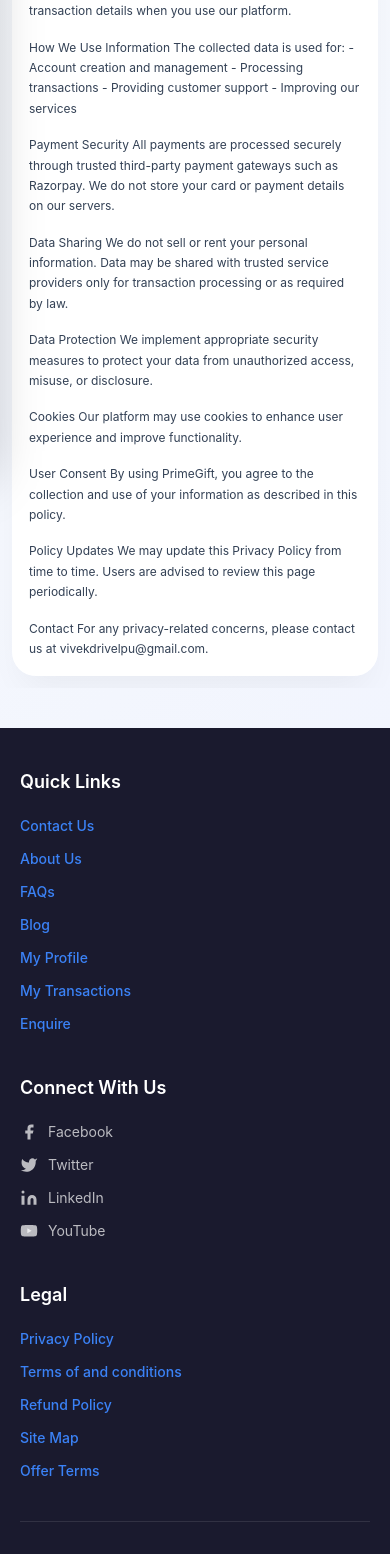
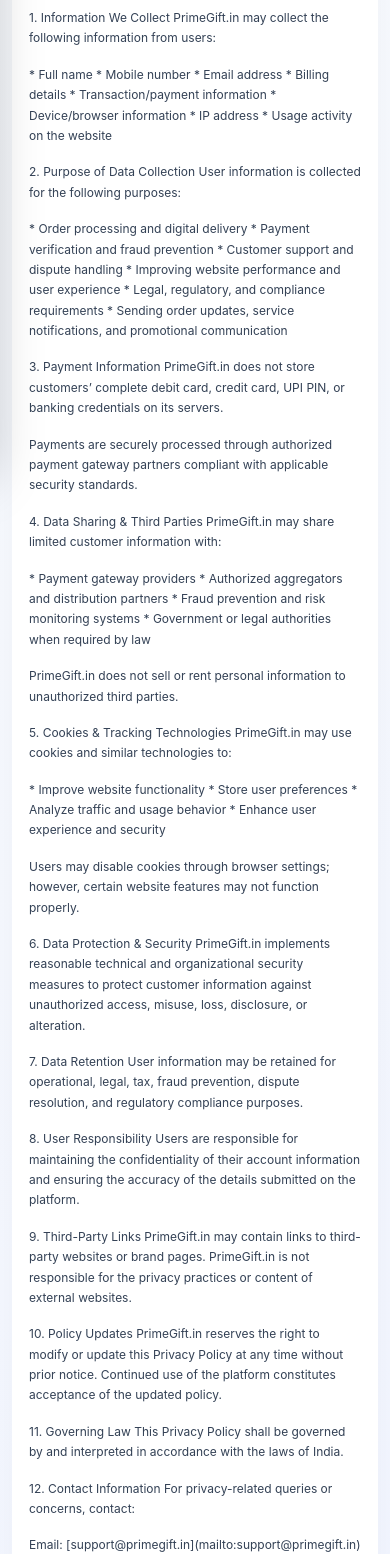
Before and after one commit to vivekyadav1050/Primegift, a React (Vite) app: page /privacy in a window 390 px wide. Shown: the part 381-1935 px from the top of the page. Built offline with nearby package versions, Linux system fonts and the light colour scheme; no server answers.

Commit message:
privacy policy change phone pay pg

```diff
--- a/src/content/Privacy.js
+++ b/src/content/Privacy.js
@@ -1,36 +1,82 @@
 const privacyContent = `
-PrimeGift values your privacy and is committed to protecting your personal information.
+PrimeGift.in values the privacy and security of its users. This Privacy Policy explains how we collect, use, store, and protect user information when customers access or use our platform.
 
-Information We Collect
-We may collect personal details such as name, email address, phone number, and transaction details when you use our platform.
+1. Information We Collect
+   PrimeGift.in may collect the following information from users:
 
-How We Use Information
-The collected data is used for:
-- Account creation and management
-- Processing transactions
-- Providing customer support
-- Improving our services
+* Full name
+* Mobile number
+* Email address
+* Billing details
+* Transaction/payment information
+* Device/browser information
+* IP address
+* Usage activity on the website
 
-Payment Security
-All payments are processed securely through trusted third-party payment gateways such as Razorpay. We do not store your card or payment details on our servers.
+2. Purpose of Data Collection
+   User information is collected for the following purposes:
 
-Data Sharing
-We do not sell or rent your personal information. Data may be shared with trusted service providers only for transaction processing or as required by law.
+* Order processing and digital delivery
+* Payment verification and fraud prevention
+* Customer support and dispute handling
+* Improving website performance and user experience
+* Legal, regulatory, and compliance requirements
+* Sending order updates, service notifications, and promotional communication
 
-Data Protection
-We implement appropriate security measures to protect your data from unauthorized access, misuse, or disclosure.
+3. Payment Information
+   PrimeGift.in does not store customers’ complete debit card, credit card, UPI PIN, or banking credentials on its servers.
 
-Cookies
-Our platform may use cookies to enhance user experience and improve functionality.
+Payments are securely processed through authorized payment gateway partners compliant with applicable security standards.
 
-User Consent
-By using PrimeGift, you agree to the collection and use of your information as described in this policy.
+4. Data Sharing & Third Parties
+   PrimeGift.in may share limited customer information with:
 
-Policy Updates
-We may update this Privacy Policy from time to time. Users are advised to review this page periodically.
+* Payment gateway providers
+* Authorized aggregators and distribution partners
+* Fraud prevention and risk monitoring systems
+* Government or legal authorities when required by law
 
-Contact
-For any privacy-related concerns, please contact us at vivekdrivelpu@gmail.com.
+PrimeGift.in does not sell or rent personal information to unauthorized third parties.
+
+5. Cookies & Tracking Technologies
+   PrimeGift.in may use cookies and similar technologies to:
+
+* Improve website functionality
+* Store user preferences
+* Analyze traffic and usage behavior
+* Enhance user experience and security
+
+Users may disable cookies through browser settings; however, certain website features may not function properly.
+
+6. Data Protection & Security
+   PrimeGift.in implements reasonable technical and organizational security measures to protect customer information against unauthorized access, misuse, loss, disclosure, or alteration.
+
+7. Data Retention
+   User information may be retained for operational, legal, tax, fraud prevention, dispute resolution, and regulatory compliance purposes.
+
+8. User Responsibility
+   Users are responsible for maintaining the confidentiality of their account information and ensuring the accuracy of the details submitted on the platform.
+
+9. Third-Party Links
+   PrimeGift.in may contain links to third-party websites or brand pages. PrimeGift.in is not responsible for the privacy practices or content of external websites.
+
+10. Policy Updates
+    PrimeGift.in reserves the right to modify or update this Privacy Policy at any time without prior notice. Continued use of the platform constitutes acceptance of the updated policy.
+
+11. Governing Law
+    This Privacy Policy shall be governed by and interpreted in accordance with the laws of India.
+
+12. Contact Information
+    For privacy-related queries or concerns, contact:
+
+Email: [support@primegift.in](mailto:support@primegift.in)
+Phone: +91 9335960949
+
+Business Address:
+Behind Thana Puramufti,
+Prayagraj,
+Uttar Pradesh,
+India
 `;
 
 export default privacyContent;
```
